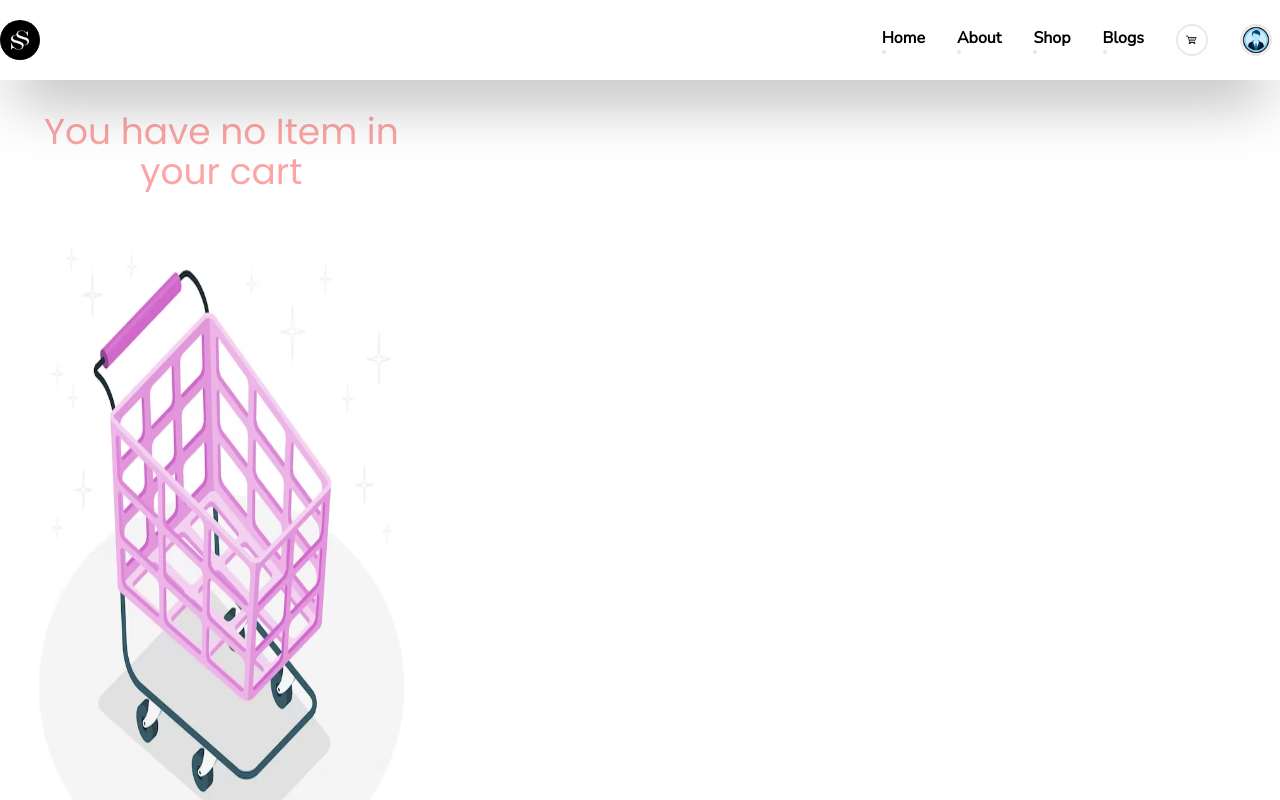
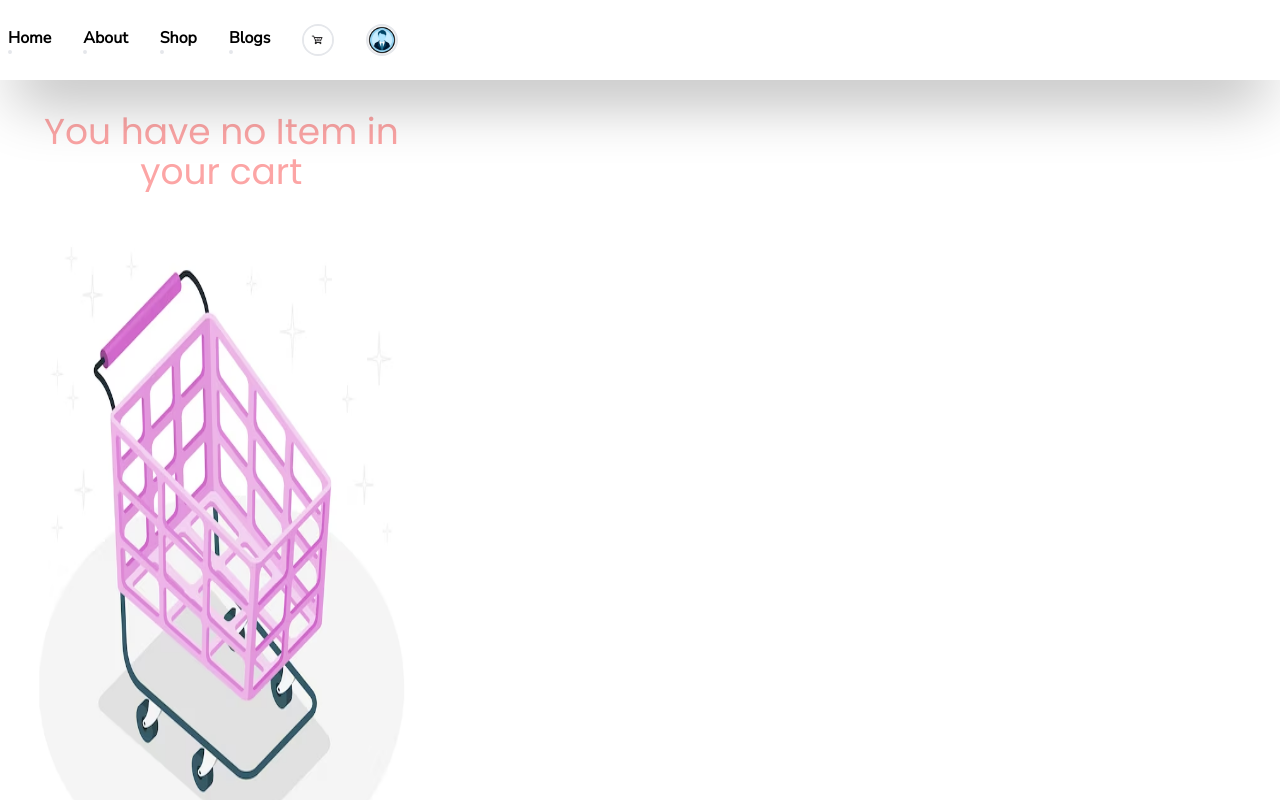
Before and after one commit to fortuneonyeka/shoppers-ecommerce, a React (Create React App) app in the folder shoopers-client/: page /cart in a window 1280 px wide. Shown: the top 800 px of the page. Built offline with nearby package versions, Linux system fonts and the light colour scheme.

Commit message:
mobile header

```diff
--- a/shoopers-client/src/components/navigation/Header.jsx
+++ b/shoopers-client/src/components/navigation/Header.jsx
@@ -1,9 +1,12 @@
-import React from 'react';
+import React, { useState } from 'react';
 import { Link } from 'react-router-dom';
 import { Logo, user, cart } from '../../assets/index.js';
 import { useSelector } from "react-redux";
 
 const Header = () => {
+  const [showMobileNav, setShowMobileNav] = useState(false); // State to manage mobile navigation visibility
+  const [activeNavItem, setActiveNavItem] = useState(null); // State to track the active nav item
+
   const cartItems = useSelector((state) => state.shopper.productData);
   const itemCount = cartItems.reduce((total, item) => total + item.quantity, 0);
 
@@ -31,28 +34,43 @@ const Header = () => {
     },
     {
       img: user,
-      link: '/blogs',
+      link: '/user',
     },
   ];
+
+  const toggleMobileNav = () => {
+    setShowMobileNav(!showMobileNav);
+  };
+
+  const handleNavItemClick = (index) => {
+    setActiveNavItem(index);
+    setShowMobileNav(false); // Close mobile navigation when a nav item is clicked
+  };
 
   return (
     <div className='h-20 bg-white shadow-[0_35px_60px_-15px_rgba(0,0,0,0.3)] font-titleFont sticky top-0 z-50'>
       <div className='max-w-screen-xl h-full mx-auto flex items-center justify-between'>
-        <div className='w-10 h-10'>
-          <Link to="/"><img className='rounded-full cursor-pointer hover:shadow-[5px_5px_0px_0px_rgba(109,40,217)]' src={Logo} alt='logo' /></Link>
+        <div className='w-10 h-10 md:hidden'>
+          <button onClick={toggleMobileNav}>
+            <svg xmlns="http://www.w3.org/2000/svg" className="h-6 w-6" fill="none" viewBox="0 0 24 24" stroke="currentColor">
+              <path strokeLinecap="round" strokeLinejoin="round" strokeWidth={2} d="M4 6h16M4 12h16m-7 6h7" />
+            </svg>
+          </button>
         </div>
-        <div className='hidden md:flex items-center gap-8 text-xl px-2'>
+        <div className={`md:flex items-center  md:border-none bg-gray-800 pt-28 md:pt-0 text-white md:bg-transparent gap-8 text-xl px-9  list-none md:px-2 ${showMobileNav ? 'block' : 'hidden'}`}>
           {navItems.map((item, index) => (
             <div key={index}>
-              <p className='text-base text-black font-bold hover:text-orange-900 hover:underline underline-offset-2 decoration-[1px] cursor-pointer duration-300'><Link to={item.link}>{item.name}</Link></p>
-                <Link to="/cart">
-              <div className='w-8 flex relative'>
-                <img className='border-2 rounded-full hover:shadow-[5px_5px_0px_0px_rgba(109,40,217)]' src={item.img} alt="" />
-                {item.number > 0 && (
-                  <span className='absolute w-6 top-1 left-3 text-xs flex items-center justify-center font-semibold'>{item.number}</span>
+             <p className={`text-base md:text-black text-white font-bold hover:text-orange-900 hover:underline underline-offset-2 decoration-[1px] cursor-pointer duration-300 ${activeNavItem === index ? 'border-l-4 border-yellow-500 pl-1' : ''}`}>
+                <Link to={item.link} onClick={() => handleNavItemClick(index)}>{item.name}</Link>
+              </p>
+              <Link to={item.link}>
+                <div  className='w-8 flex relative '>
+                  <img onClick={() => handleNavItemClick(index)} className='border-2 rounded-full hover:shadow-[5px_5px_0px_0px_rgba(109,40,217)]' src={item.img} alt="" />
+                  {item.number > 0 && (
+                    <span className='absolute w-6 top-1 left-3 text-xs flex items-center justify-center font-semibold'>{item.number}</span>
                   )}
-              </div>
-                  </Link>
+                </div>
+              </Link>
             </div>
           ))}
         </div>
```
